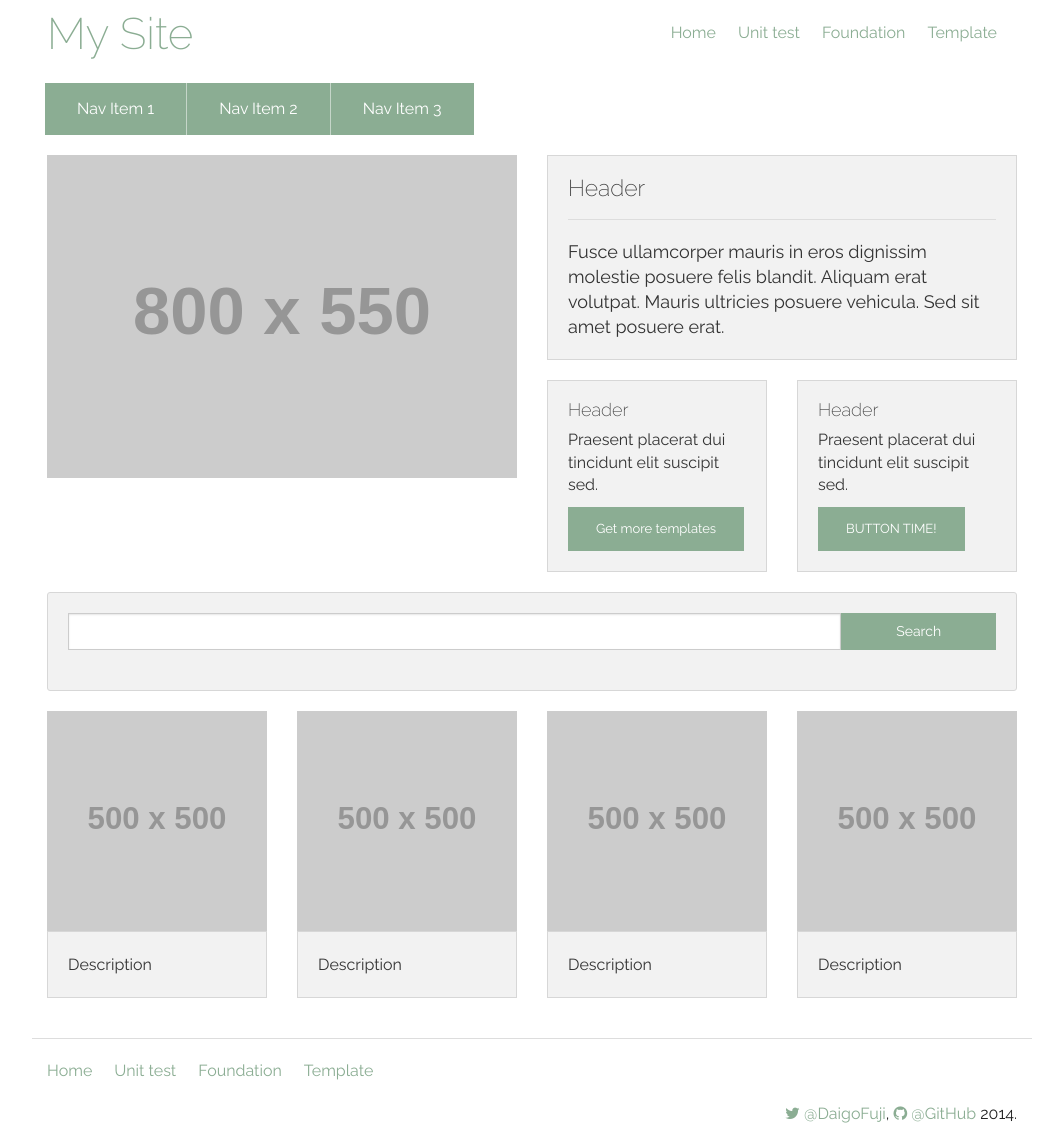
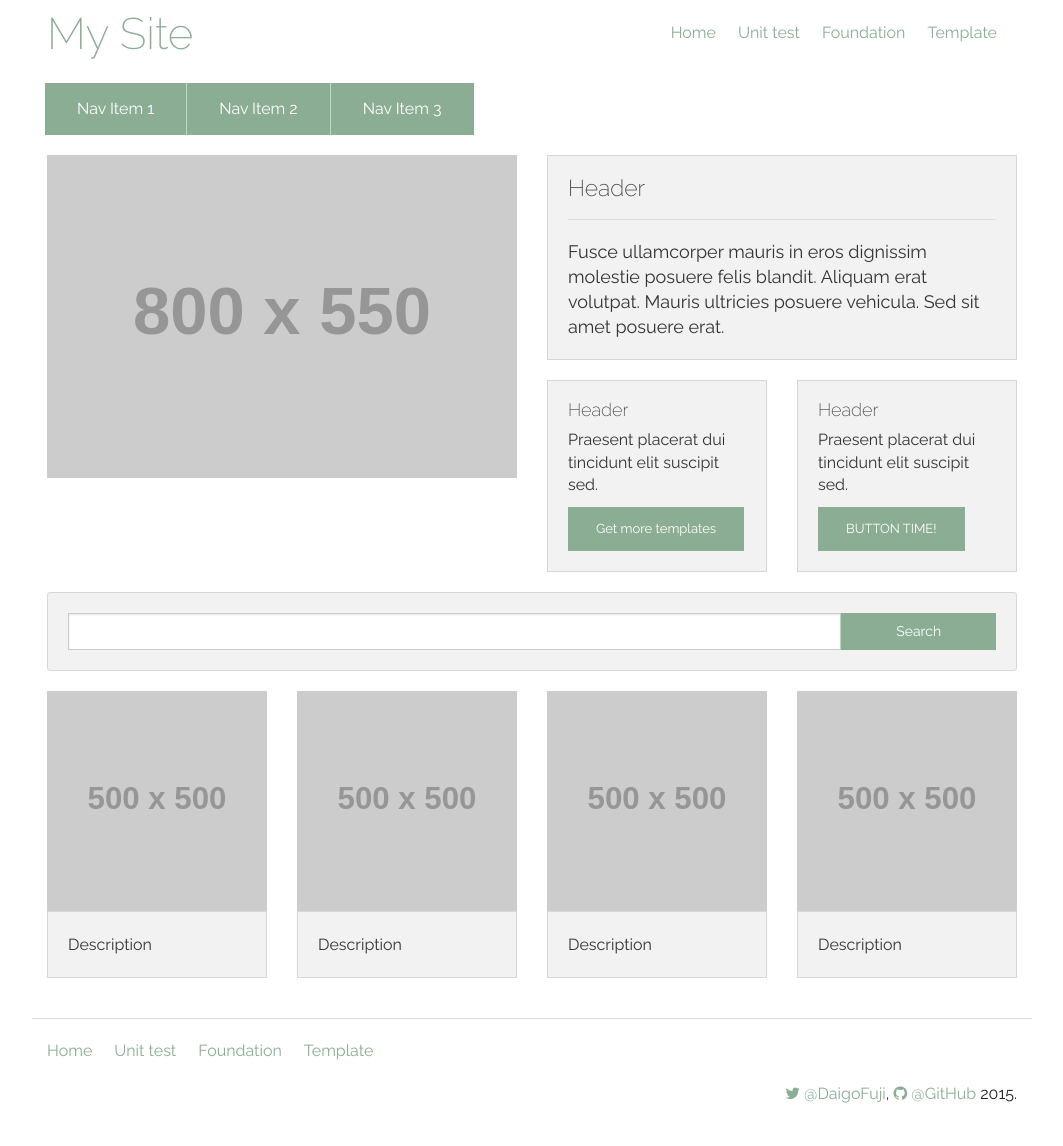
Before and after one commit to daigofuji/jekyll-foundation-5-starter, a Jekyll site: the page built from page-template-example.html, in a window 1280 px wide. Shown: the whole page, without its empty margins (108-1171 px from the left). Built offline with Jekyll 4.4.1, drawn with Linux system fonts in a browser that asks for light colours; nearby versions of some CDN libraries.

Commit message:
update link, year, update spacing

```diff
--- a/_config.yml
+++ b/_config.yml
@@ -1,13 +1,13 @@
-name : Foundation/Jykill starter
+name : Foundation5/github pages/Jykill starter
 brand : My Site
 description : This is the description of my site
 keyword:
-url : http://daigo.org
+url : http://daigofuji.github.io/jekyll-foundation-5-starter/
 imageurl: http://www.daigo.org/wordpress/wp-content/themes/daigo_org-theme-2013/img/glasses.png
 email : daigo@daigofujiwara.com
 twitter : DaigoFuji
 github : DaigoFuji
 author: Daigo Fujiwara
 analytics: UA-8418273-8
-year: 2014
+year: 2015
 markdown: kramdown
--- a/page-template-example.html
+++ b/page-template-example.html
@@ -74,11 +74,11 @@ description: This is my site. Welcome.
               <div class="row collapse">
 
                 <div class="large-10 small-8 columns">
-                  <input type="text" />
+                  <input type="text" class="mbn">
                 </div>
 
                 <div class="large-2 small-3 columns">
-                  <a href="#" class="postfix button expand">Search</a>
+                  <a href="#" class="postfix button expand mbn">Search</a>
                 </div>
 
               </div>
```
